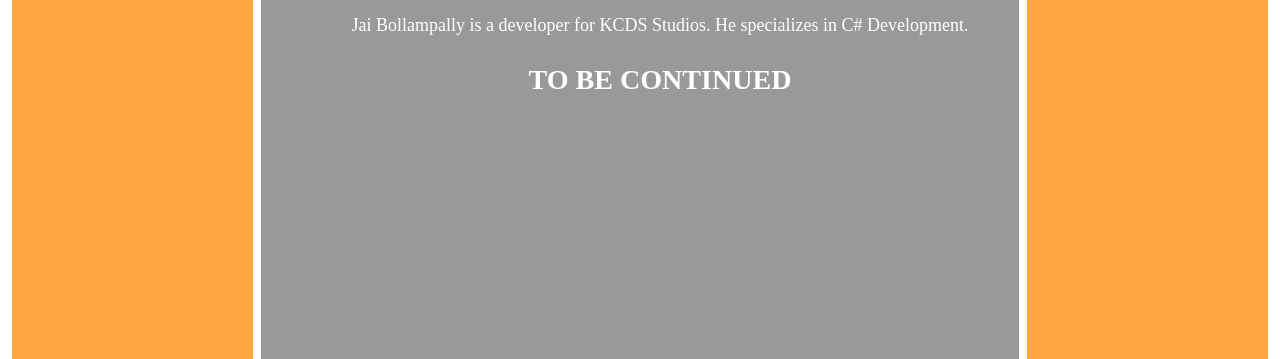
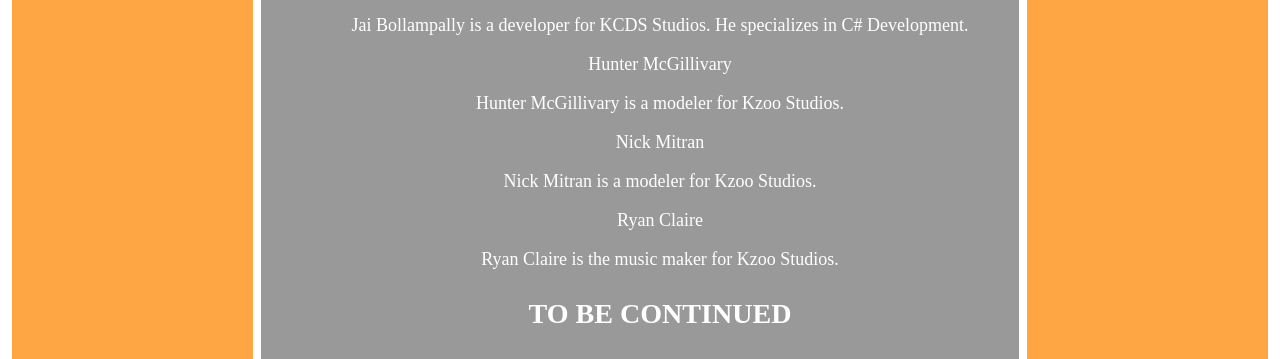
Before and after one commit to KzooStudios/kzoostudios.github.io, a plain HTML site: page ourteam.html in a window 1280 px wide. Shown: the part 441-800 px from the top of the page. Drawn offline with Linux system fonts and the light colour scheme; a web font is replaced by a local one.

Commit message:
Added team members

```diff
--- a/ourteam.html
+++ b/ourteam.html
@@ -18,6 +18,12 @@
                     he is a moderator on their sub and their Twitter Manager.</p>
                 <li>Jai Bollampally</li>
                 <p>Jai Bollampally is a developer for KCDS Studios. He specializes in C# Development.</p>
+                <li>Hunter McGillivary</li>
+                <p>Hunter McGillivary is a modeler for Kzoo Studios.</p>
+                <li>Nick Mitran</li>
+                <p>Nick Mitran is a modeler for Kzoo Studios.</p>
+                <li>Ryan Claire</li>
+                <p>Ryan Claire is the music maker for Kzoo Studios.</p>
                 <h3>TO BE CONTINUED</h3>
             </ul>
         </div>
```
Also changed, not shown: 1 other file.
